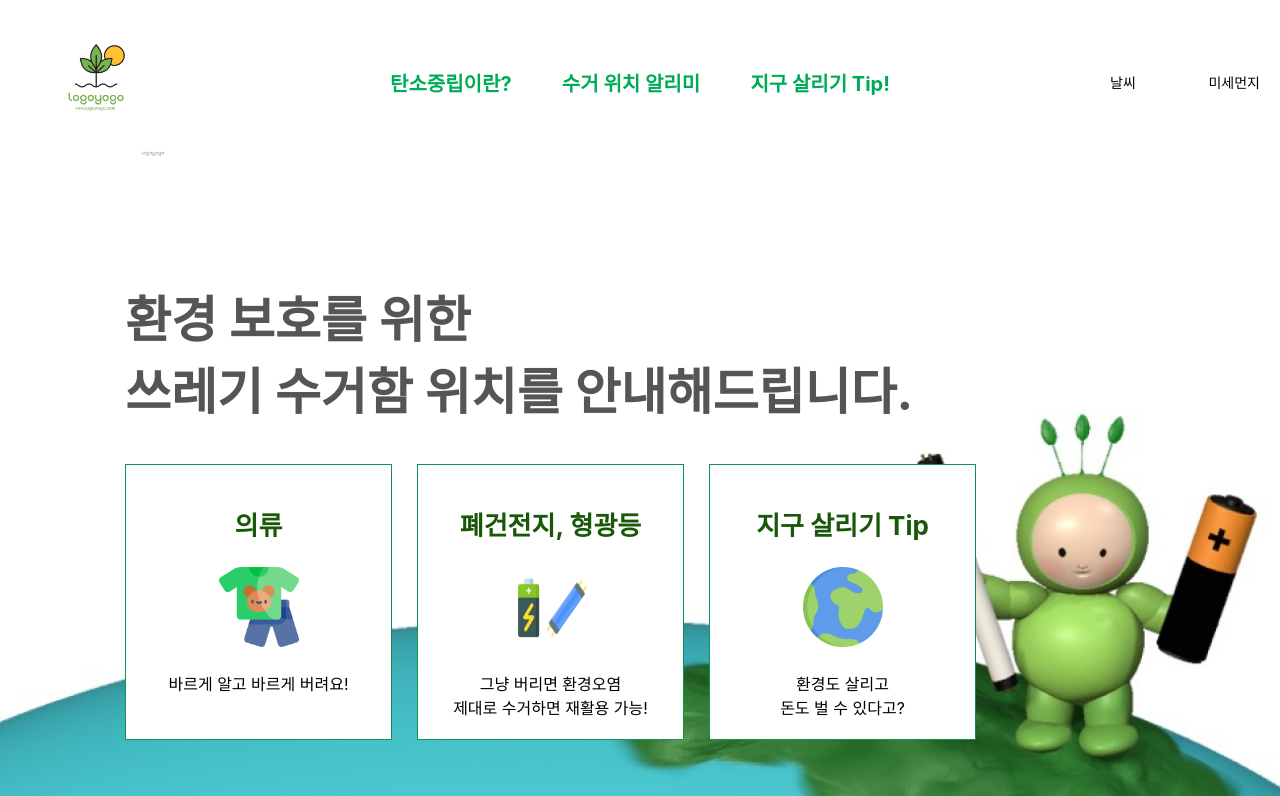
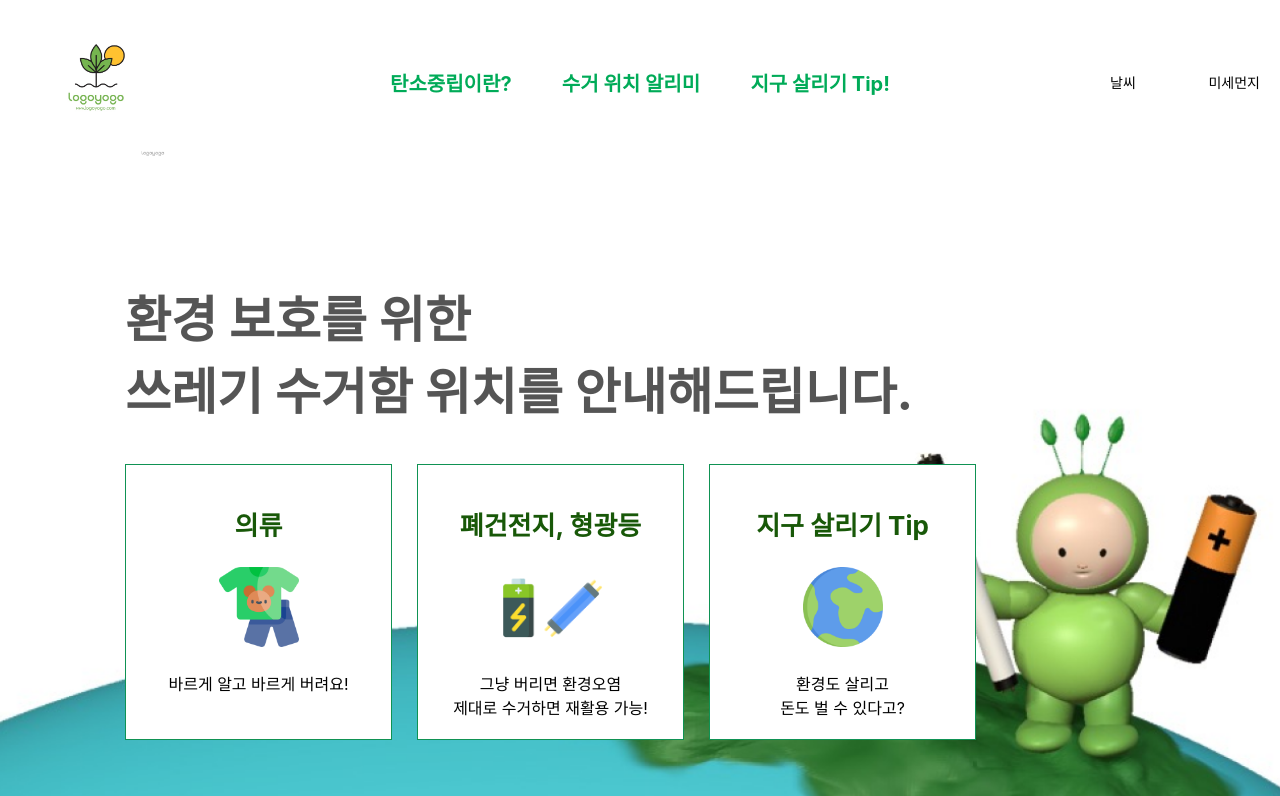
Before and after one commit to hanna0115/gwanakgu-chorogi, a React (Create React App) app in the folder chorogi/: page / in a window 1280 px wide. Shown: the top 796 px of the page. Built offline with nearby package versions, Linux system fonts and the light colour scheme.

Commit message:
🔥 .collection-box-item img width: 80px 삭제

```diff
--- a/chorogi/src/component/HomePage.css
+++ b/chorogi/src/component/HomePage.css
@@ -42,7 +42,6 @@
 }
 
 .collection-box-item img {
-  width: 80px;
   height: 80px;
   margin: 25px 0 20px 0;
 }
```
